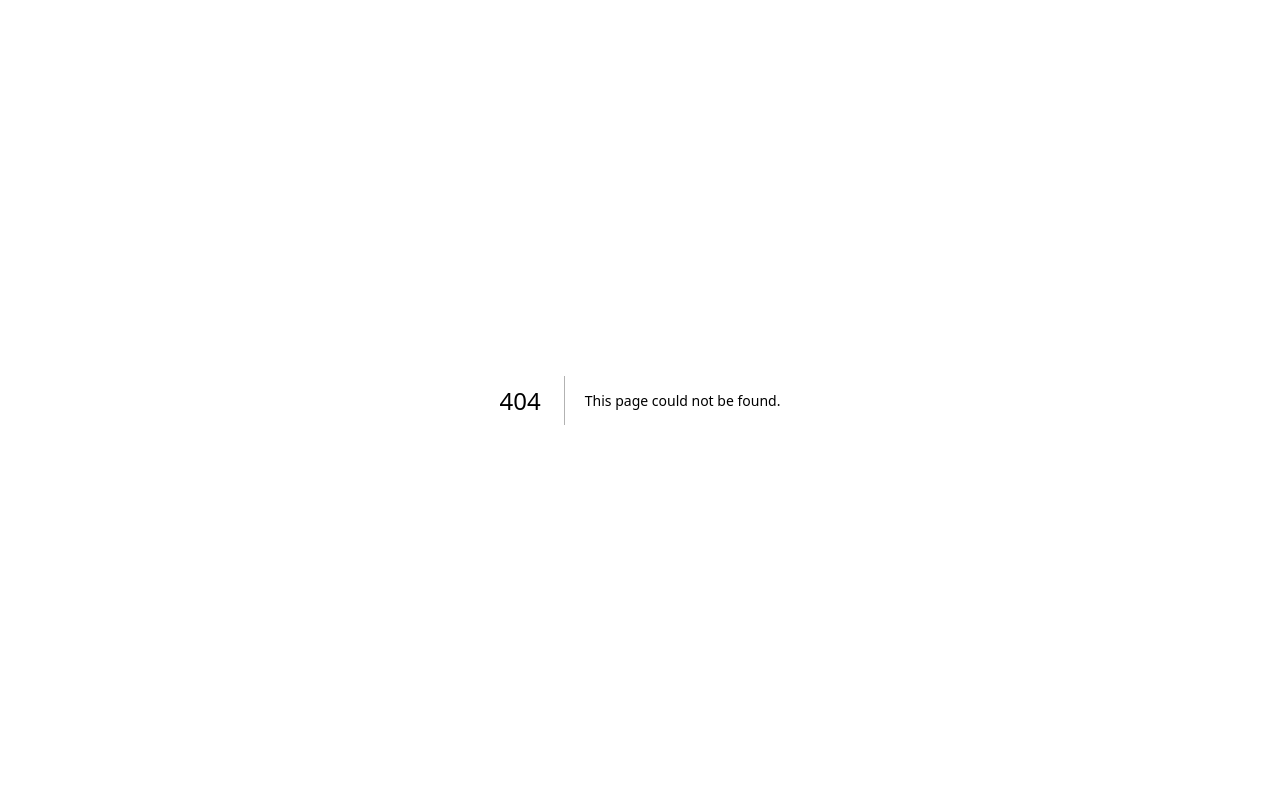
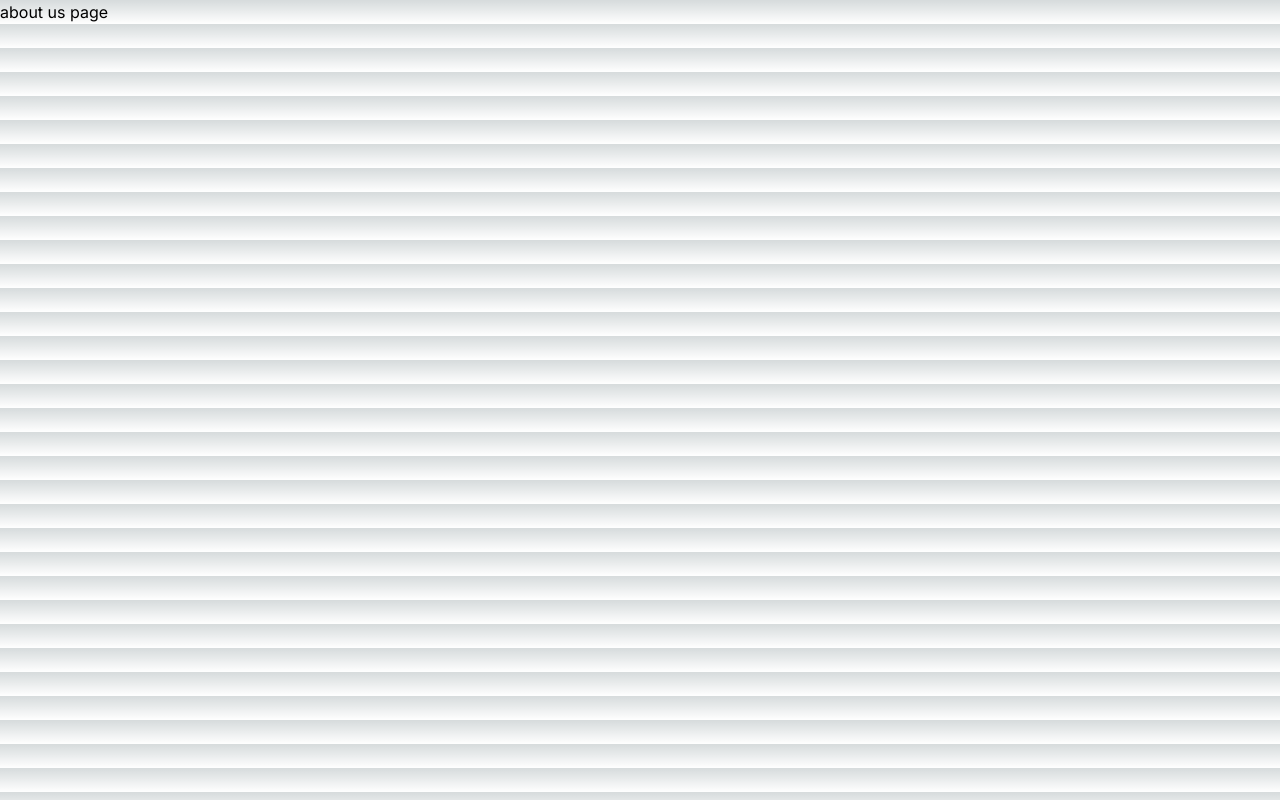
Before and after one commit to SHasan59/Polar, a Next.js app: page /aboutus in a window 1280 px wide. Before the commit this address had no page. Built offline with nearby package versions, Linux system fonts and the light colour scheme.

Commit message:
Made prettier file

```diff
--- /dev/null
+++ b/src/app/aboutus/page.tsx
@@ -0,0 +1,7 @@
+
+
+export default function About() {
+  return (
+ <div>about us page</div>
+  );
+}
```
Also changed, not shown: 1 other file (tests, documents, lock files or other folders).
